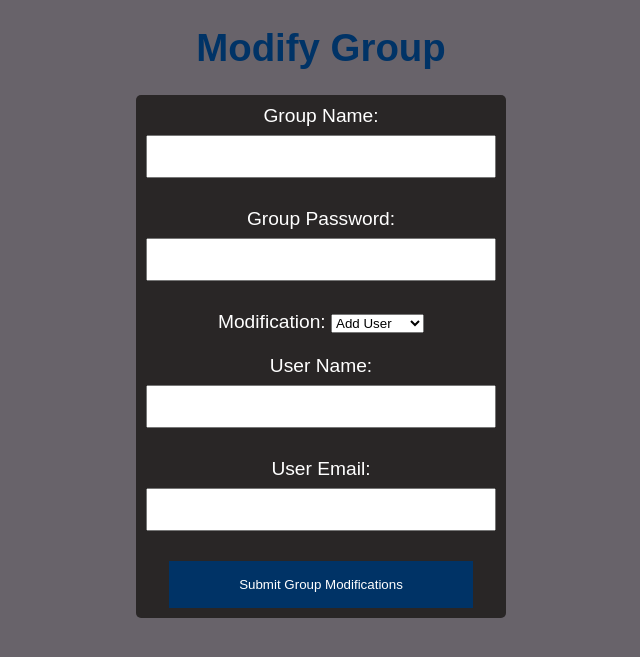
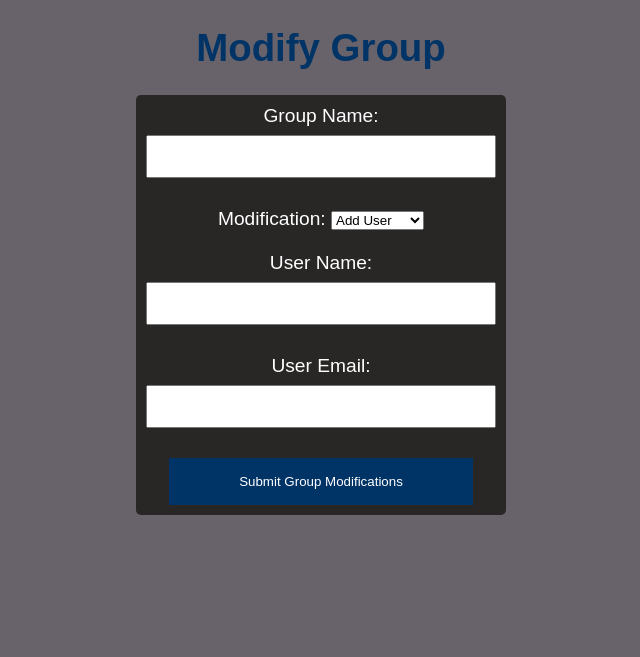
Before and after one commit to Samagoue/UMGC_CMSC495_SPRING_2023_GP2, a Flask app: template giftpal/templates/modify_group.html in a window 1280 px wide. Shown: the part 73-730 px from the top of the page, without its empty margins (319-959 px from the left). Run offline with Flask 3, Linux system fonts and the light colour scheme; the template is opened without the code that fills it, so the values that code supplies are empty.

Commit message:
getting rid of password

```diff
--- a/giftpal/templates/modify_group.html
+++ b/giftpal/templates/modify_group.html
@@ -11,9 +11,6 @@
     <form method="POST" action="{{ url_for('main.modify_group') }}">
         <label>Group Name:</label>
         <input type="text" name="group_name" required>
-        <br><br>
-        <label>Group Password:</label>
-        <input type="password" name="group_password" required>
         <br><br>
         <label>Modification:</label>
         <select name="modify_selection" id="modify_selection">
```
